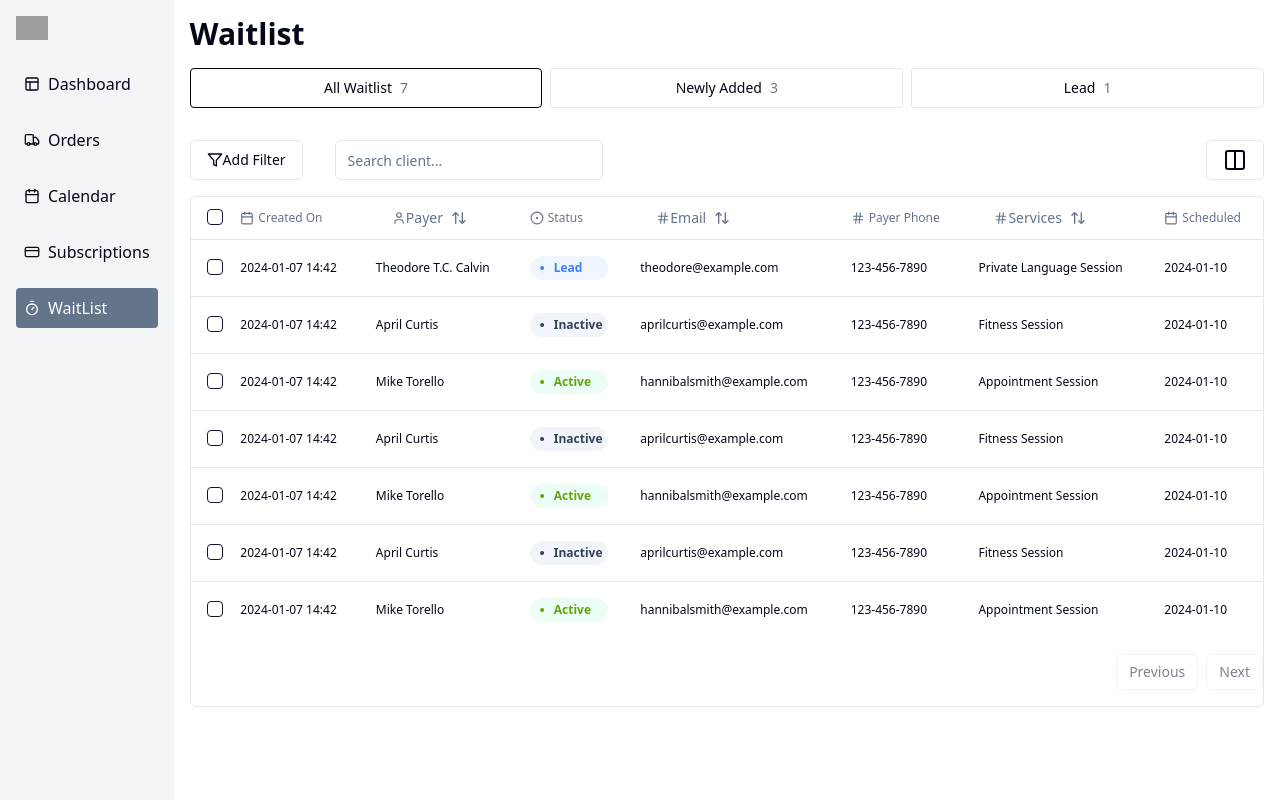
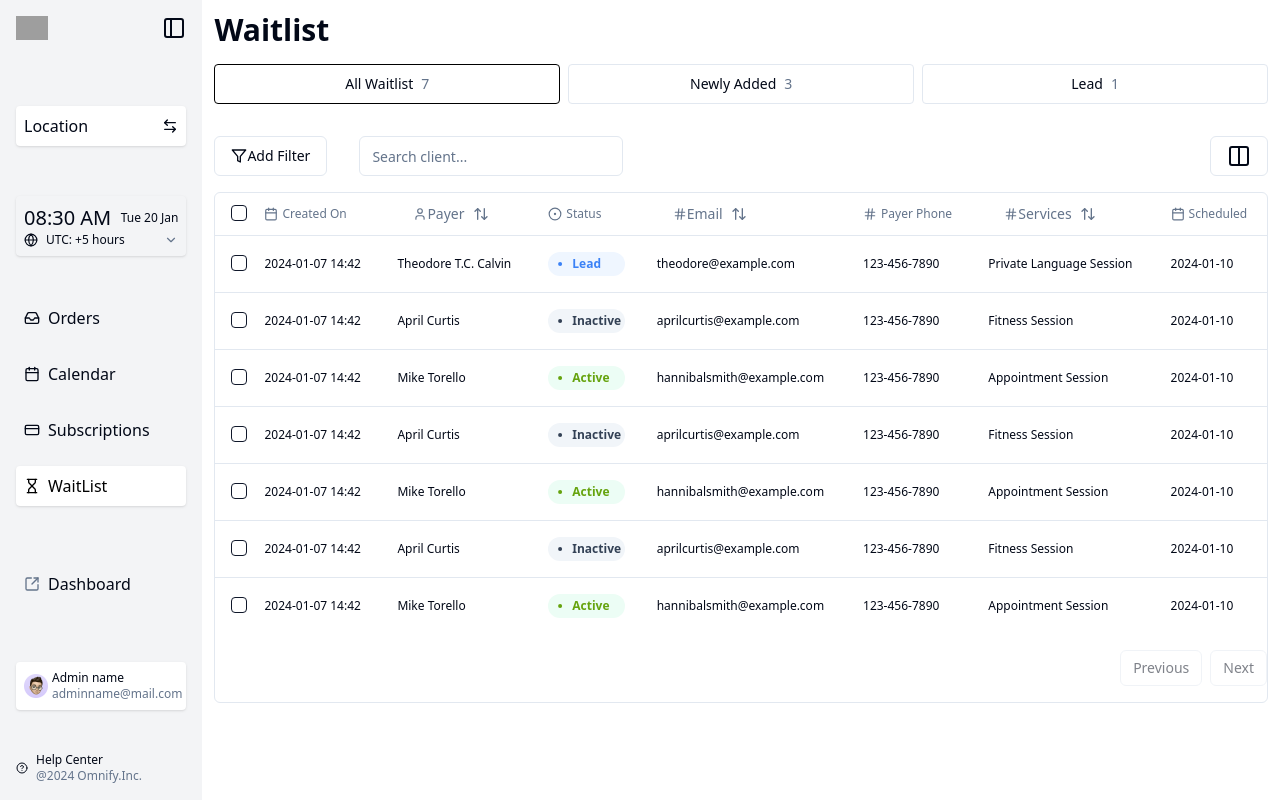
Before and after one commit to sudhanshusingh-g/dashboard-nextjs, a Next.js app: page /waitlist in a window 1280 px wide. Built offline with nearby package versions, Linux system fonts and the light colour scheme; grey boxes are pictures that could not be loaded.

Commit message:
Sidebar updated

```diff
--- a/app/layout.js
+++ b/app/layout.js
@@ -12,9 +12,9 @@ export const metadata = {
 export default function RootLayout({ children }) {
   return (
     <html lang="en">
-      <body className="flex">
+      <body className="h-screen w-full flex relative  scrollbar-none">
         <Sidebar />
-        <div className="flex-1 p-4">{children}</div>
+        <div className="w-full  p-3  overflow-x-hidden">{children}</div>
       </body>
     </html>
   );
--- a/app/waitlist/page.jsx
+++ b/app/waitlist/page.jsx
@@ -82,8 +82,7 @@ export default async function DemoPage() {
   const data = await getData();
 
   return (
-    <div>
-
+    <div className="w-full ">
       <DataTable columns={columns} data={data} />
     </div>
   );
--- a/components/Sidebar.jsx
+++ b/components/Sidebar.jsx
@@ -1,28 +1,78 @@
-"use client"
+"use client";
 import {
+  ArrowLeftRight,
   Calendar,
+  ChevronDown,
+  CircleHelp,
   CreditCard,
+  Globe,
+  Hourglass,
+  Inbox,
   Layout,
   MenuIcon,
+  PanelLeft,
+  SquareArrowOutUpRight,
   Timer,
   Truck,
 } from "lucide-react";
 import Image from "next/image";
 import Link from "next/link";
 import { usePathname } from "next/navigation";
+import { useState } from "react";
 
 const Sidebar = () => {
   const path = usePathname();
+  const [isCollapsed, setIsCollapsed] = useState(false);
+
+  const handleCollapse = () => {
+    setIsCollapsed(!isCollapsed);
+  };
 
   return (
-    <div className="h-screen bg-gray-100  lg:w-42 p-2 lg:p-4">
+    <div
+      className={`h-screen bg-gray-100 p-2 lg:p-4 flex flex-col justify-between ${
+        isCollapsed ? "lg:w-20" : "lg:w-56"
+      }`}
+    >
       <h2 className="mb-6 flex items-center justify-between gap-4">
         <Image src={"/assets/logo.svg"} width={32} height={32} />
-        <MenuIcon className="lg:hidden" />
+        <PanelLeft
+          size={24}
+          className="cursor-pointer"
+          onClick={handleCollapse}
+          style={{ minWidth: "24px", minHeight: "24px" }}
+        />
       </h2>
-      <ul>
-        <NavItem href="/" icon={<Layout size={16} />} text="Dashboard" />
-        <NavItem href="/orders" icon={<Truck size={16} />} text="Orders" />
+
+      <div className="shadow p-2 bg-white flex items-center justify-between rounded">
+        {!isCollapsed && <span>Location</span>}
+        <ArrowLeftRight size={16} />
+      </div>
+
+      <div className={`flex flex-col mt-2 shadow p-2 rounded`}>
+        <div
+          className={`flex items-center justify-between ${
+            isCollapsed ? "hidden" : ""
+          }`}
+        >
+          <span className="text-xl font-medium">08:30 AM</span>{" "}
+          <span className="text-xs">Tue 20 Jan</span>
+        </div>
+        <div className="flex items-center justify-between">
+          <div className=" flex items-center gap-2">
+            <Globe size={14} />
+            <span className={`text-xs ${isCollapsed ? "hidden" : ""}`}>
+              UTC: +5 hours
+            </span>
+          </div>
+          <ChevronDown
+            size={14}
+            className={`text-muted-foreground ${isCollapsed ? "hidden" : ""}`}
+          />
+        </div>
+      </div>
+      <ul className="">
+        <NavItem href="/orders" icon={<Inbox size={16} />} text="Orders" />
         <NavItem
           href="/calendar"
           icon={<Calendar size={16} />}
@@ -33,8 +83,45 @@ const Sidebar = () => {
           icon={<CreditCard size={16} />}
           text="Subscriptions"
         />
-        <NavItem href="/waitlist" icon={<Timer size={16} />} text="WaitList" />
+        <NavItem
+          href="/waitlist"
+          icon={<Hourglass size={16} />}
+          text="WaitList"
+        />
       </ul>
+      <div className={``}>
+        <NavItem
+          href={"/"}
+          text={` ${isCollapsed ? "hidden" : ""}Dashboard`}
+          icon={
+            <SquareArrowOutUpRight
+              size={16}
+              className="text-muted-foreground"
+            />
+          }
+        />
+      </div>
+      <div
+        className={`flex items-center gap-1 justify-between bg-white p-2 shadow rounded`}
+      >
+        <Image src={"/assets/admin.png"} width={24} height={24} />
+        <div
+          className={`flex flex-col text-xs  ${isCollapsed ? "hidden" : ""}`}
+        >
+          <span className="font-medium">Admin name</span>
+          <span className="text-muted-foreground">adminname@mail.com</span>
+        </div>
+        <ChevronDown size={16} />
+      </div>
+      <div className={` flex items-center gap-2 `}>
+        <CircleHelp size={12} />
+        <div
+          className={`flex flex-col text-xs  ${isCollapsed ? "hidden" : ""}`}
+        >
+          <span>Help Center</span>
+          <span className="text-muted-foreground">@2024 Omnify.Inc. </span>
+        </div>
+      </div>
     </div>
   );
 
@@ -45,11 +132,13 @@ const Sidebar = () => {
       <Link href={href}>
         <li
           className={`mb-4 hover:bg-gray-300 p-2 rounded-sm flex items-center gap-2 ${
-            isActive ? "bg-slate-500 text-white" : ""
+            isActive ? "bg-white text-black shadow" : ""
           }`}
         >
           {icon}
-          <span className="hidden lg:block">{text}</span>
+          <span className={`hidden lg:block ${isCollapsed ? "lg:hidden" : ""}`}>
+            {text}
+          </span>
         </li>
       </Link>
     );
--- a/components/responsivetable.jsx
+++ /dev/null
@@ -1,43 +0,0 @@
-// components/ResponsiveTable.js
-const ResponsiveTable = () => {
-  const data = [
-    { name: "John Doe", age: 28, email: "john@example.com" },
-    { name: "Jane Doe", age: 25, email: "jane@example.com" },
-    { name: "Sam Smith", age: 22, email: "sam@example.com" },
-  ];
-
-  return (
-    <div className="overflow-x-auto">
-      <table className="min-w-full bg-white border border-gray-200">
-        <thead>
-          <tr>
-            <th className="px-4 py-2 border-b border-gray-200 bg-gray-50">
-              Name
-            </th>
-            <th className="px-4 py-2 border-b border-gray-200 bg-gray-50">
-              Age
-            </th>
-            <th className="px-4 py-2 border-b border-gray-200 bg-gray-50">
-              Email
-            </th>
-          </tr>
-        </thead>
-        <tbody>
-          {data.map((item, index) => (
-            <tr key={index}>
-              <td className="px-4 py-2 border-b border-gray-200">
-                {item.name}
-              </td>
-              <td className="px-4 py-2 border-b border-gray-200">{item.age}</td>
-              <td className="px-4 py-2 border-b border-gray-200">
-                {item.email}
-              </td>
-            </tr>
-          ))}
-        </tbody>
-      </table>
-    </div>
-  );
-};
-
-export default ResponsiveTable;
--- a/components/ui/table.jsx
+++ b/components/ui/table.jsx
@@ -3,7 +3,7 @@ import * as React from "react"
 import { cn } from "@/lib/utils"
 
 const Table = React.forwardRef(({ className, ...props }, ref) => (
-  <div className="relative w-full overflow-scroll">
+  <div className="relative w-full overflow-x-scroll">
     <table
       ref={ref}
       className={cn("w-full caption-bottom text-sm", className)}
```
Also changed, not shown: public/assets/admin.png (added).
